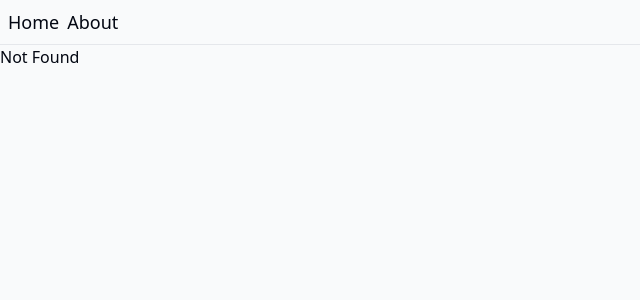
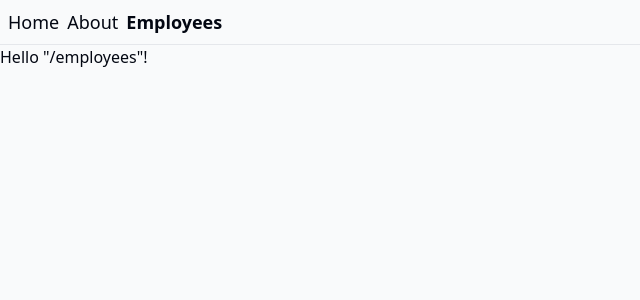
Before and after one commit to ducin/egghead-tanstack-router, a React (Vite) app: page /employees in a window 1280 px wide. Before the commit this address had no page. Shown: the top 300 px of the page, without its empty margins (0-640 px from the left). Built offline with nearby package versions, Linux system fonts and the light colour scheme.

Commit message:
lesson-04

```diff
--- a/package.json
+++ b/package.json
@@ -5,7 +5,7 @@
   "type": "module",
   "scripts": {
     "typecheck": "tsc --noEmit",
-    "dev": "vite --port=3001",
+    "dev": "vite --port=3002",
     "build": "vite build",
     "serve": "vite preview",
     "start": "vite"
--- a/src/routeTree.gen.ts
+++ b/src/routeTree.gen.ts
@@ -11,10 +11,17 @@
 // Import Routes
 
 import { Route as rootRoute } from './routes/__root'
+import { Route as EmployeesImport } from './routes/employees'
 import { Route as AboutImport } from './routes/about'
 import { Route as IndexImport } from './routes/index'
 
 // Create/Update Routes
+
+const EmployeesRoute = EmployeesImport.update({
+  id: '/employees',
+  path: '/employees',
+  getParentRoute: () => rootRoute,
+} as any)
 
 const AboutRoute = AboutImport.update({
   id: '/about',
@@ -46,6 +53,13 @@ declare module '@tanstack/react-router' {
       preLoaderRoute: typeof AboutImport
       parentRoute: typeof rootRoute
     }
+    '/employees': {
+      id: '/employees'
+      path: '/employees'
+      fullPath: '/employees'
+      preLoaderRoute: typeof EmployeesImport
+      parentRoute: typeof rootRoute
+    }
   }
 }
 
@@ -54,36 +68,41 @@ declare module '@tanstack/react-router' {
 export interface FileRoutesByFullPath {
   '/': typeof IndexRoute
   '/about': typeof AboutRoute
+  '/employees': typeof EmployeesRoute
 }
 
 export interface FileRoutesByTo {
   '/': typeof IndexRoute
   '/about': typeof AboutRoute
+  '/employees': typeof EmployeesRoute
 }
 
 export interface FileRoutesById {
   __root__: typeof rootRoute
   '/': typeof IndexRoute
   '/about': typeof AboutRoute
+  '/employees': typeof EmployeesRoute
 }
 
 export interface FileRouteTypes {
   fileRoutesByFullPath: FileRoutesByFullPath
-  fullPaths: '/' | '/about'
+  fullPaths: '/' | '/about' | '/employees'
   fileRoutesByTo: FileRoutesByTo
-  to: '/' | '/about'
-  id: '__root__' | '/' | '/about'
+  to: '/' | '/about' | '/employees'
+  id: '__root__' | '/' | '/about' | '/employees'
   fileRoutesById: FileRoutesById
 }
 
 export interface RootRouteChildren {
   IndexRoute: typeof IndexRoute
   AboutRoute: typeof AboutRoute
+  EmployeesRoute: typeof EmployeesRoute
 }
 
 const rootRouteChildren: RootRouteChildren = {
   IndexRoute: IndexRoute,
   AboutRoute: AboutRoute,
+  EmployeesRoute: EmployeesRoute,
 }
 
 export const routeTree = rootRoute
@@ -97,7 +116,8 @@ export const routeTree = rootRoute
       "filePath": "__root.tsx",
       "children": [
         "/",
-        "/about"
+        "/about",
+        "/employees"
       ]
     },
     "/": {
@@ -105,6 +125,9 @@ export const routeTree = rootRoute
     },
     "/about": {
       "filePath": "about.tsx"
+    },
+    "/employees": {
+      "filePath": "employees.tsx"
     }
   }
 }
--- a/src/routes/__root.tsx
+++ b/src/routes/__root.tsx
@@ -26,6 +26,14 @@ function RootComponent() {
           }}
         >
           About
+        </Link>{' '}
+        <Link
+          to="/employees"
+          activeProps={{
+            className: 'font-bold',
+          }}
+        >
+          Employees
         </Link>
       </div>
       <hr />
--- /dev/null
+++ b/src/routes/employees.tsx
@@ -0,0 +1,9 @@
+import { createFileRoute } from '@tanstack/react-router'
+
+export const Route = createFileRoute('/employees')({
+  component: EmployeesComponent,
+})
+
+function EmployeesComponent() {
+  return <div>Hello "/employees"!</div>
+}
```
